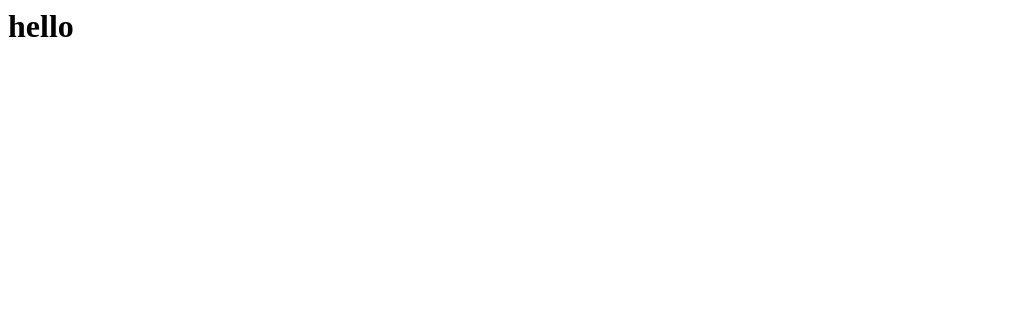
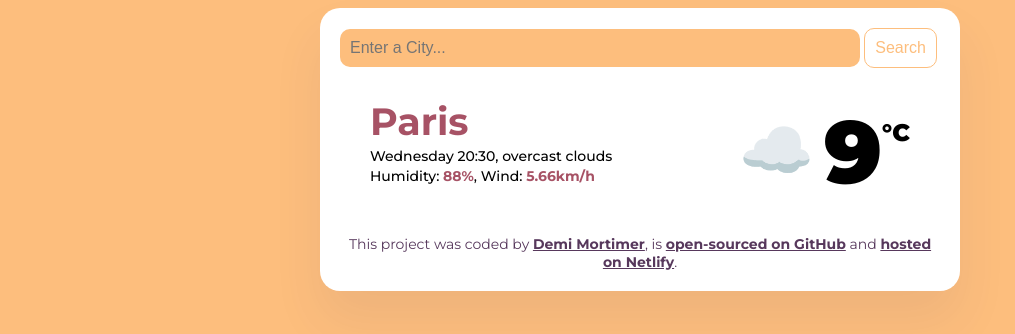
Before and after one commit to demimortimer/demiweather, a plain HTML site: page index.html in a window 1280 px wide. Shown: the whole page, without its empty margins (0-1015 px from the left). Drawn offline with Linux system fonts and the light colour scheme.

Commit message:
html and css

```diff
--- a/index.html
+++ b/index.html
@@ -1 +1,53 @@
-<h1>hello</h1>
+<!DOCTYPE html>
+<html lang="en">
+  <head>
+    <meta charset="UTF-8" />
+    <meta name="viewport" content="width=device-width, initial-scale=1.0" />
+    <link rel="stylesheet" type="text/css" href="src/style.css" />
+    <link rel="preconnect" href="https://fonts.googleapis.com" />
+    <link rel="preconnect" href="https://fonts.gstatic.com" crossorigin />
+    <link
+      href="https://fonts.googleapis.com/css2?family=Montserrat:ital,wght@0,100;0,200;0,300;0,400;0,500;0,600;0,700;0,800;0,900;1,100;1,200;1,300;1,400;1,500;1,600;1,700;1,800;1,900&display=swap"
+      rel="stylesheet"
+    />
+    <title>Demi's Weather App</title>
+  </head>
+  <body>
+    <div class="weather-container">
+      <header>
+        <form class="search-form" id="search-form">
+          <input
+            type="text"
+            placeholder="Enter a City..."
+            required
+            id="search-form-input"
+            class="search-form-input"
+          />
+          <input type="submit" value="Search" class="search-form-button" />
+        </form>
+      </header>
+      <main>
+        <div class="weather-app-data">
+          <div>
+            <h1 class="weather-app-city">Paris</h1>
+
+            <p class="weather-app-details">
+              Wednesday 20:30, overcast clouds <br />
+              Humidity: <strong>88%</strong>, Wind: <strong>5.66km/h</strong>
+            </p>
+          </div>
+          <div class="weather-app-right">
+            <div class="weather-info-icon">☁️</div>
+            <div class="weather-info-temp">9</div>
+            <div class="weather-info-unit">°C</div>
+          </div>
+        </div>
+      </main>
+      <footer>
+        This project was coded by <a href="">Demi Mortimer</a>, is
+        <a href="">open-sourced on GitHub</a> and
+        <a href="">hosted on Netlify</a>.
+      </footer>
+    </div>
+  </body>
+</html>
--- /dev/null
+++ b/src/style.css
@@ -0,0 +1,92 @@
+body {
+  background-color: rgba(253, 190, 125, 1);
+  font-family: "Montserrat", sans-serif;
+}
+
+a {
+  color: #57385c;
+  font-weight: bold;
+}
+
+strong {
+  color: #a75265;
+}
+
+header {
+}
+
+main {
+  padding: 30px;
+}
+
+footer {
+  font-size: 14px;
+  text-align: center;
+  color: #57385c;
+}
+
+.weather-container {
+  background-color: rgba(255, 255, 255, 1);
+  padding: 20px;
+  width: 600px;
+  margin: 0 auto;
+  border-radius: 20px;
+  box-shadow: 0 30px 50px rgba(65, 50, 100, 0.08);
+}
+
+.search-form-input {
+  background-color: rgba(253, 190, 125, 1);
+  border: none;
+  width: 500px;
+  padding: 10px;
+  font-size: 16px;
+  border-radius: 10px;
+}
+
+.search-form-button {
+  border: 1px solid rgba(253, 190, 125, 1);
+  padding: 10px;
+  font-size: 16px;
+  background-color: rgba(255, 255, 255, 1);
+  color: rgba(253, 190, 125, 1);
+  border-radius: 10px;
+}
+
+.weather-app-city {
+  color: #a75265;
+  font-size: 38px;
+  line-height: 48px;
+  margin: 0;
+}
+
+.weather-app-details {
+  font-size: 14px;
+  line-height: 20px;
+  font-weight: 500;
+  margin: 0;
+}
+
+.weather-app-data {
+  display: flex;
+  justify-content: space-between;
+}
+
+.weather-app-right {
+  display: flex;
+}
+
+.weather-info-icon {
+  font-size: 60px;
+  margin: 15px 10px 0 0;
+}
+
+.weather-info-temp {
+  font-size: 88px;
+  font-weight: 900;
+}
+
+.weather-info-unit {
+  margin: 20px 0 0 0;
+  font-weight: 900;
+  font-size: 24px;
+}
```
